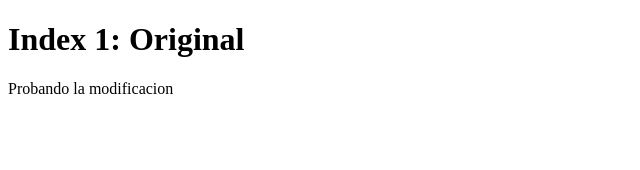
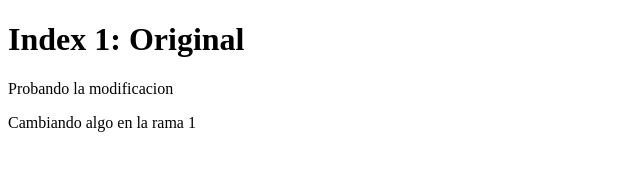
Before and after one commit to Nerhan/Laboratorio2IDWeb, a plain HTML site: page index.html in a window 1280 px wide. Shown: the whole page, without its empty margins (0-640 px from the left). Drawn offline with Linux system fonts and the light colour scheme.

Commit message:
Cambio en index.html desde rama 1

```diff
--- a/index.html
+++ b/index.html
@@ -8,5 +8,6 @@
 <body>
     <h1>Index 1: Original</h1>
     <p>Probando la modificacion</p>
+    <p>Cambiando algo en la rama 1</p>
 </body>
 </html>
```
